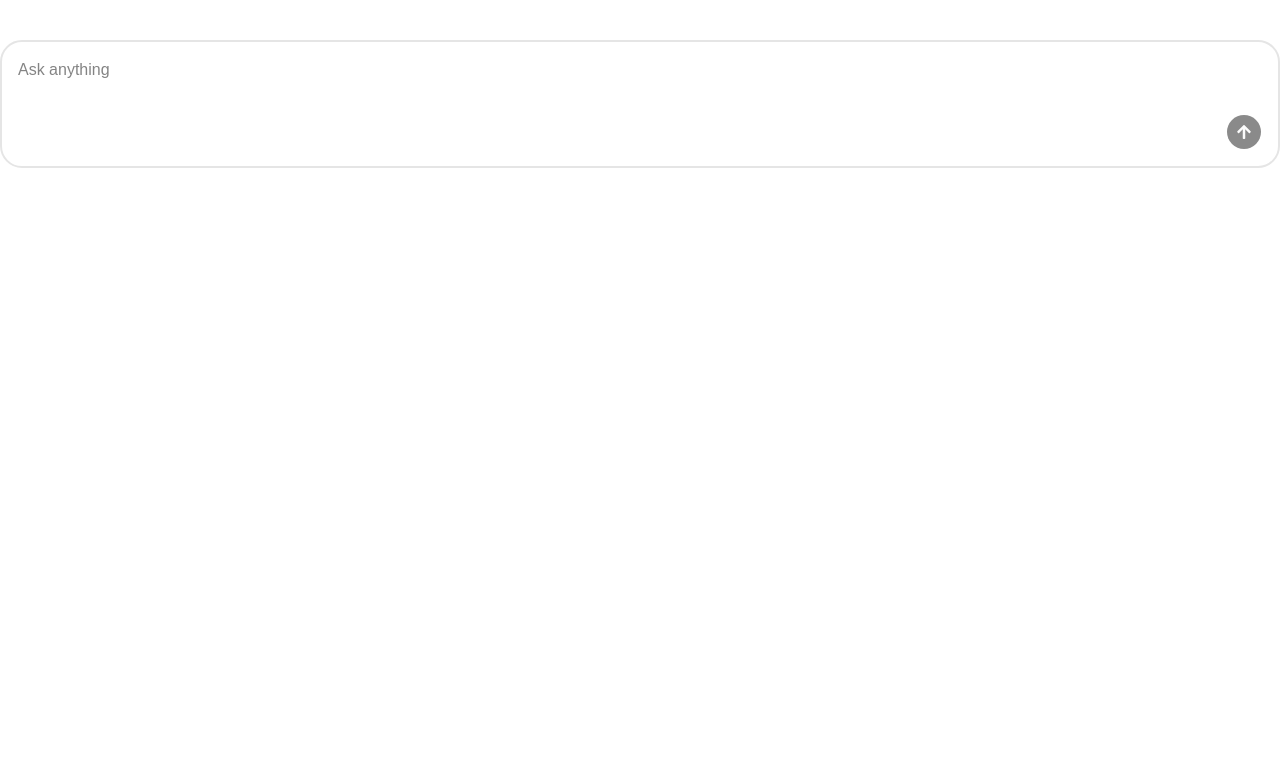
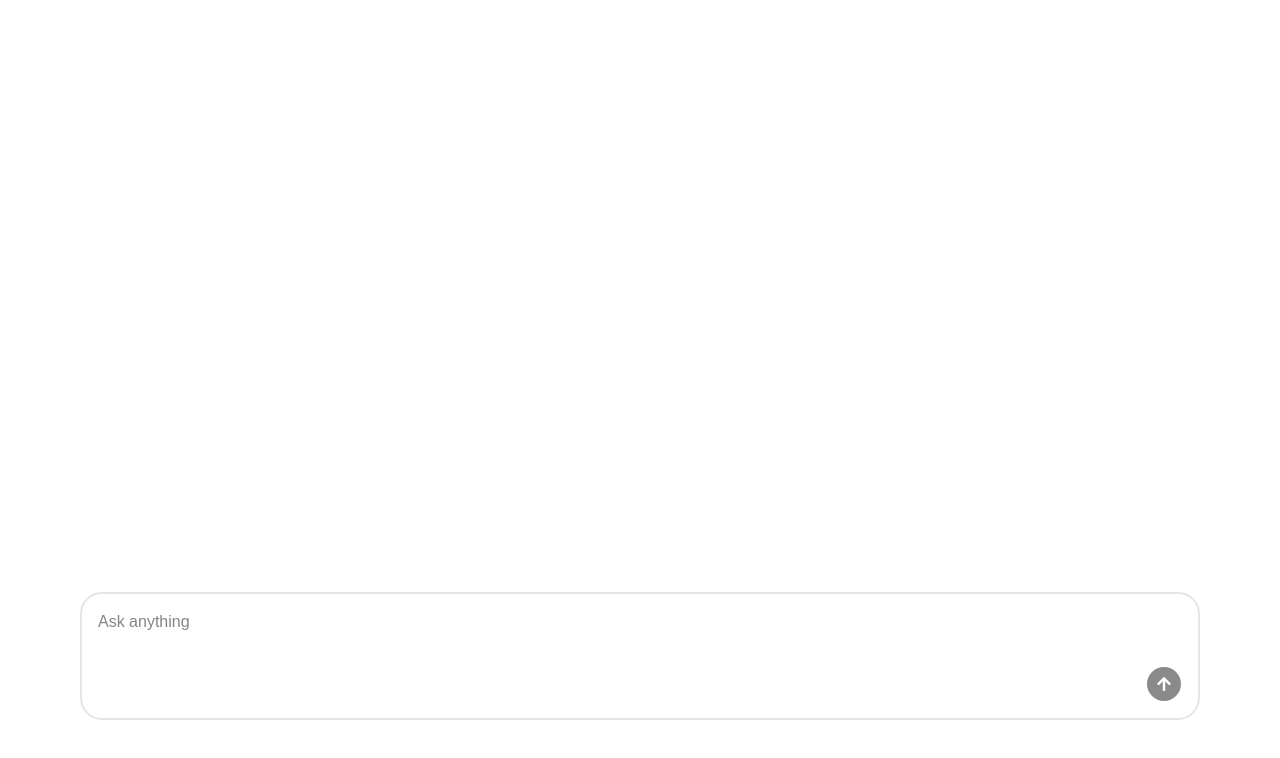
Before and after one commit to Retsos/DocAtlas, a React (Vite) app in the folder frontend/chatbotClient/: page / in a window 1280 px wide. Shown: the top 758 px of the page. Built offline with nearby package versions, Linux system fonts and the light colour scheme.

Commit message:
Improve styles - padding

```diff
--- a/frontend/chatbotClient/src/App.tsx
+++ b/frontend/chatbotClient/src/App.tsx
@@ -2,7 +2,11 @@ import "./App.css";
 import ChatBot from "./components/ChatBox";
 
 function App() {
-  return <ChatBot />;
+  return (
+    <div className="p-20 h-screen w-full">
+      <ChatBot />
+    </div>
+  );
 }
 
 export default App;
```
